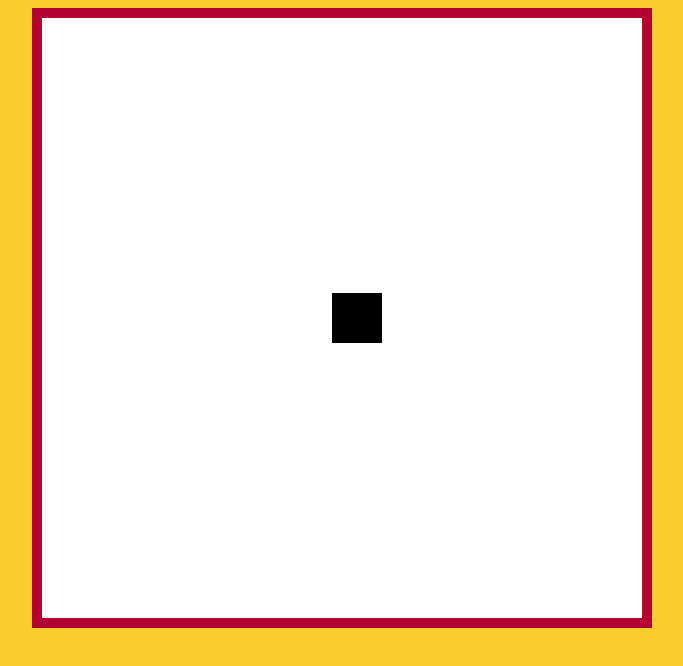
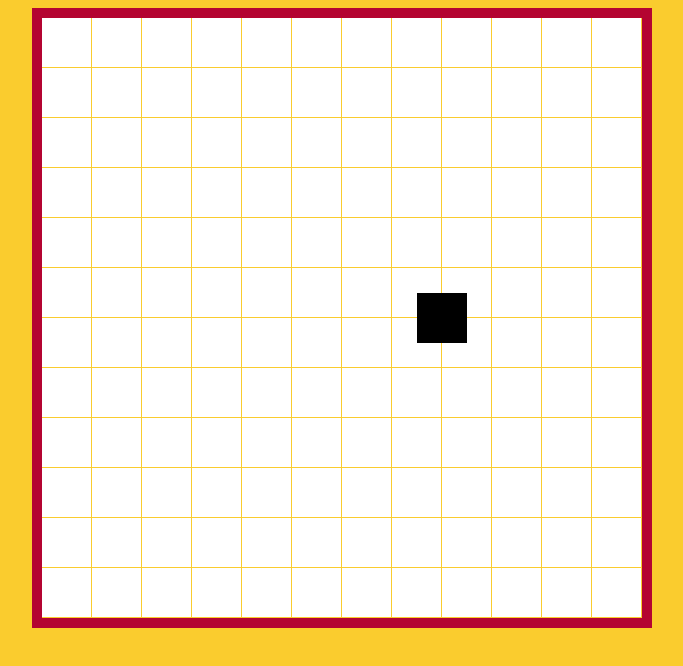
Before and after one commit to Kendy33/hadikodyablka, a plain HTML site: page index.html in a window 1280 px wide. Shown: the whole page, without its empty margins (298-981 px from the left). Drawn offline with Linux system fonts and the light colour scheme.

Commit message:
grid hry

```diff
--- a/index.html
+++ b/index.html
@@ -38,7 +38,7 @@ let velocityY = 0;
 function gameLoop() {
    drawStuff ();
    moveStuff ();
-    requestAnimationFrame(gameLoop)
+   setTimeout(gameLoop, 1000/ 15)
 }
 gameLoop();
 
@@ -47,7 +47,7 @@ gameLoop();
  */
 function moveStuff() {
 snakePosX += snakeSpeed * velocityX;
-snakePosY += snakeSpeed * velocityY
+snakePosY += snakeSpeed * velocityY;
 
 if (snakePosX > canvas.width) {
     snakePosX = 0
@@ -66,8 +66,21 @@ if (snakePosY < -snakeSize) {
 /**
  * DRAW EVERYTHING
  */
+
+ //background
+
 function drawStuff() {
- rectangle(`white`, 0, 0, canvas.width, canvas.height)
+ rectangle(`#FACC2E`, 0, 0, canvas.width, canvas.height)
+
+ //grid
+
+ for (let i = 0; i < canvas.width / snakeSize; i++) {
+    for (let j = 0; j < canvas.height / snakeSize; j++) {
+    rectangle("#fff", snakeSize * i, snakeSize * j, snakeSize - 1, snakeSize - 1);
+    }
+     }
+
+ //snake
  rectangle(`black`, snakePosX, snakePosY, snakeSize, snakeSize)
 
 
```
